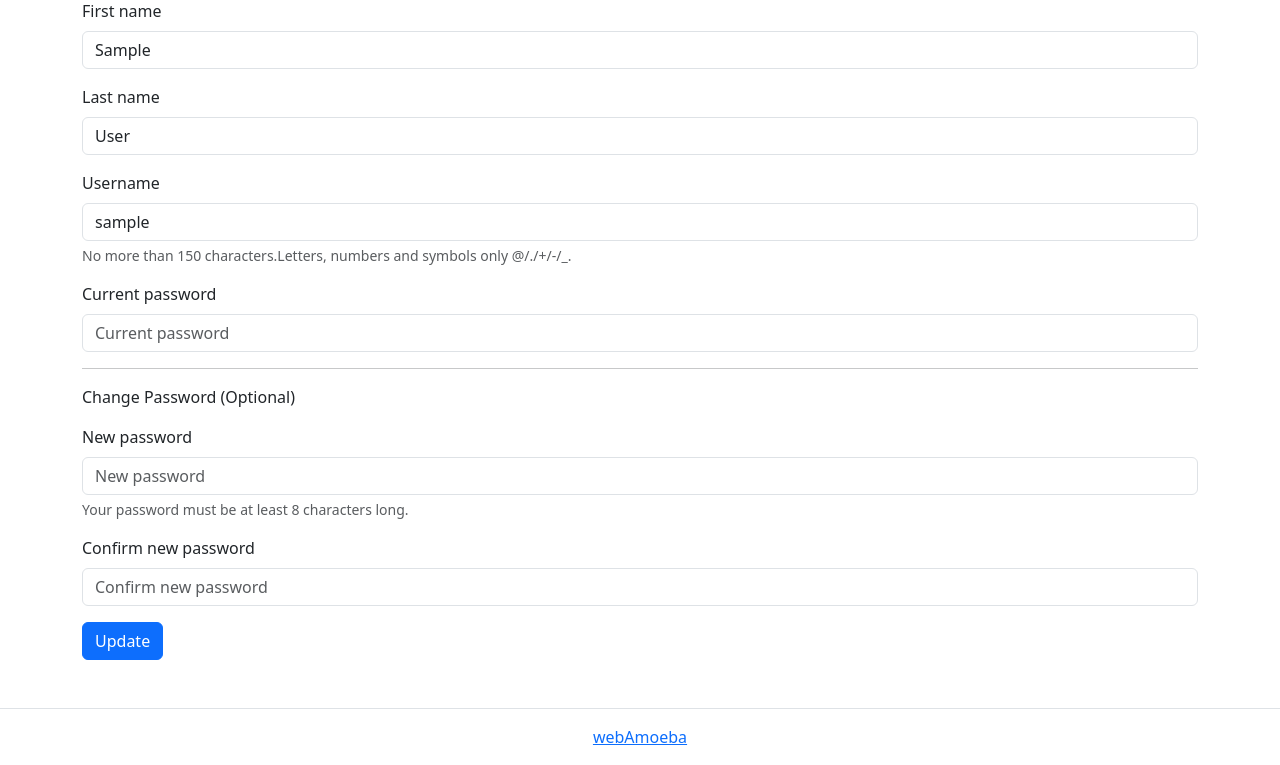
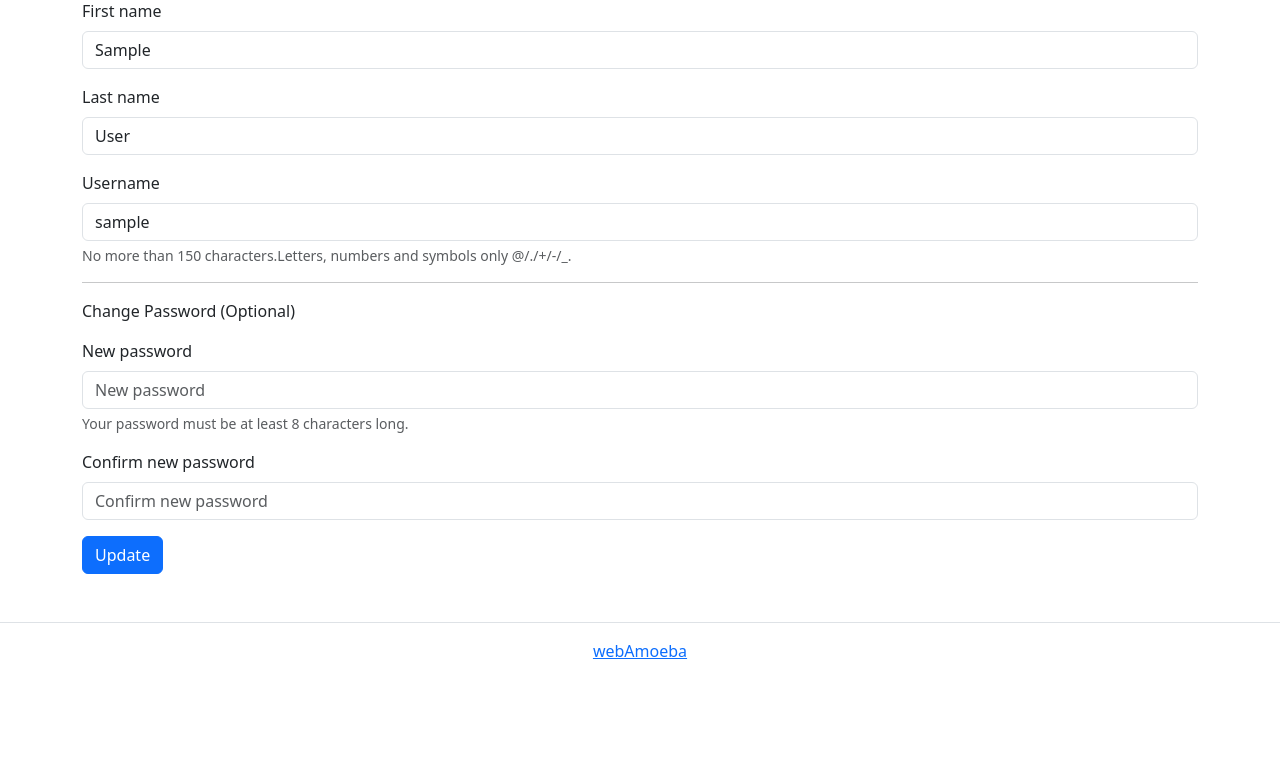
Before and after one commit to webAmoeba/task-manager, a Django app: page /users/1/update/ in a window 1280 px wide. Shown: the part 153-918 px from the top of the page. After the commit the page ends 812 px from the top, so only its background shows below. Run offline with Django 5.2, Linux system fonts and the light colour scheme; the visitor is signed in with stand-in values (Sample User, id 1); data comes from the database, SQL or seed files in the repository.

Commit message:
refactor: remove current password field from user form and form class

```diff
--- a/task_manager/apps/users/forms.py
+++ b/task_manager/apps/users/forms.py
@@ -46,24 +46,11 @@ class CustomUserChangeForm(forms.ModelForm):
     def __init__(self, *args, **kwargs):
         self.request = kwargs.pop("request", None)
         super().__init__(*args, **kwargs)
-        if self.instance and self.instance.pk:
-            self.fields["current_username"] = forms.CharField(
-                widget=forms.HiddenInput(), initial=self.instance.username
-            )
-            self.fields["current_password"] = forms.CharField(
-                widget=forms.PasswordInput(),
-                required=False,
-                label=_("Current password"),
-            )
 
     first_name = forms.CharField(required=True, label=_("First name"))
     last_name = forms.CharField(required=True, label=_("Last name"))
     username = forms.CharField(required=True, label=_("Username"))
-    current_password = forms.CharField(
-        widget=forms.PasswordInput(),
-        required=False,
-        label=_("Current password"),
-    )
+
     new_password1 = forms.CharField(
         required=False,
         label=_("New password"),
--- a/task_manager/apps/users/templates/users/user_form.html
+++ b/task_manager/apps/users/templates/users/user_form.html
@@ -70,27 +70,6 @@
       </div>
     </div>
 
-    {% comment %} passwords {% endcomment %}
-    {% if not is_create_view %}
-      <input type="hidden"
-             name="current_username"
-             value="{{ form.current_username.value|default_if_none:'' }}" />
-
-      <div class="mb-3">
-        <label class="form-label" for="id_current_password">{% trans 'Current password' %}</label>
-        <input type="password"
-               name="current_password"
-               class="form-control {% if form.current_password.errors %} is-invalid {% elif form.is_bound %} is-valid {% endif %}"
-               placeholder="{% trans 'Current password' %}"
-               required
-               id="id_current_password"
-               value="{{ form.current_password.value|default_if_none:'' }}"
-               {% if form.current_password.errors %}data-autofocus{% endif %}
-               autocomplete="current-password" />
-        {% for error in form.current_password.errors %}<div class="invalid-feedback">{{ error }}</div>{% endfor %}
-      </div>
-    {% endif %}
-
     {% if is_create_view %}
       <div class="mb-3">
         <label class="form-label" for="id_password1">{% trans 'Password' %}</label>
```
